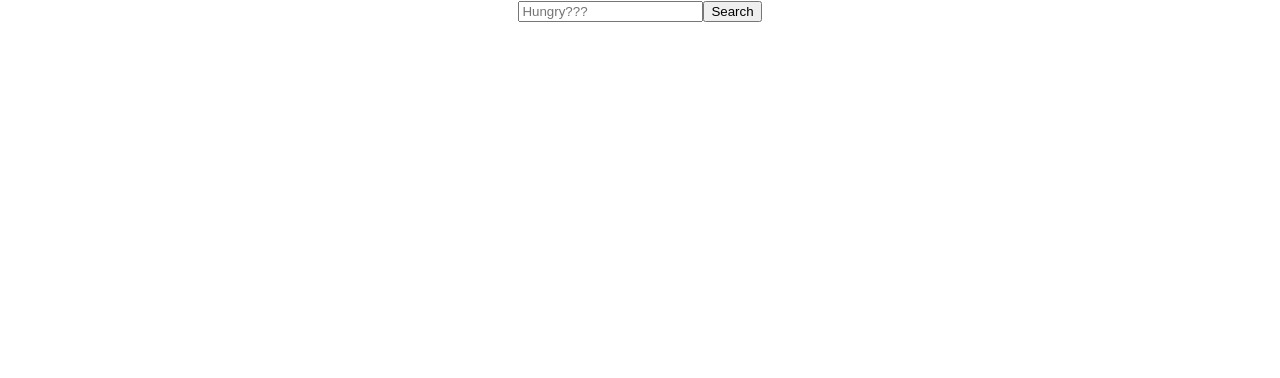
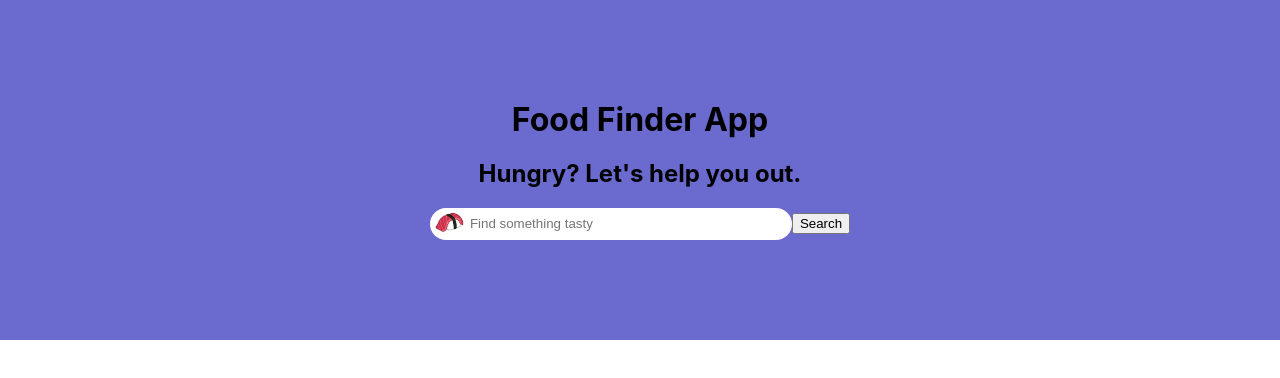
Before and after one commit to nab115/food-finder-app, a React (Create React App) app in the folder client/: page / in a window 1280 px wide. Shown: the top 378 px of the page. Built offline with nearby package versions, Linux system fonts and the light colour scheme.

Commit message:
Initial header layout

```diff
--- a/client/src/App.css
+++ b/client/src/App.css
@@ -1,38 +1,18 @@
-.App {
+.header {
   text-align: center;
+  background-color: rgb(106, 106, 207);
+  padding-bottom: 100px;
+  padding-top: 100px;
 }
 
-.App-logo {
-  height: 40vmin;
-  pointer-events: none;
+#searchbar {
+  width: 25%;
+  height: 30px;
+  border-style: none;
+  border-radius: 20px;
+  padding-left: 40px;
+  background-image: url('../public/sushi.jpg');
+  background-repeat: no-repeat;
+  background-position: 5px 50%;
+  background-size: 30px, auto, contain
 }
-
-@media (prefers-reduced-motion: no-preference) {
-  .App-logo {
-    animation: App-logo-spin infinite 20s linear;
-  }
-}
-
-.App-header {
-  background-color: #282c34;
-  min-height: 100vh;
-  display: flex;
-  flex-direction: column;
-  align-items: center;
-  justify-content: center;
-  font-size: calc(10px + 2vmin);
-  color: white;
-}
-
-.App-link {
-  color: #61dafb;
-}
-
-@keyframes App-logo-spin {
-  from {
-    transform: rotate(0deg);
-  }
-  to {
-    transform: rotate(360deg);
-  }
-}
--- a/client/src/App.js
+++ b/client/src/App.js
@@ -1,6 +1,17 @@
 import React, {useState} from "react";
 import logo from "./logo.svg";
 import "./App.css";
+import "./style.css";
+
+function Header() {
+  return (
+    <div className="header">
+      <h1>Food Finder App</h1>
+      <h2>Hungry? Let's help you out.</h2>
+      <SearchBar/>
+    </div>
+  )
+}
 
 function SearchBar() {
 
@@ -14,10 +25,11 @@ function SearchBar() {
   return (
     <form onSubmit={handleSubmit}>
       <input
+        id="searchbar"
         type="text"
-        placeholder="Hungry???"
+        placeholder="Find something tasty"
         value={item}
-        onChange={event => searchItem(event.target.value)}
+        onChange={(event) => searchItem(event.target.value)}
         required
       />
       <button>Search</button>
@@ -29,7 +41,7 @@ function App() {
 
   return (
     <div className="App">
-      <SearchBar/>
+      <Header/>
     </div>
   );
 }
--- /dev/null
+++ b/client/src/style.css
@@ -0,0 +1,3 @@
+h1 {
+    margin: 0px;
+}
```
Also changed, not shown: client/public/sushi.jpg (added).
